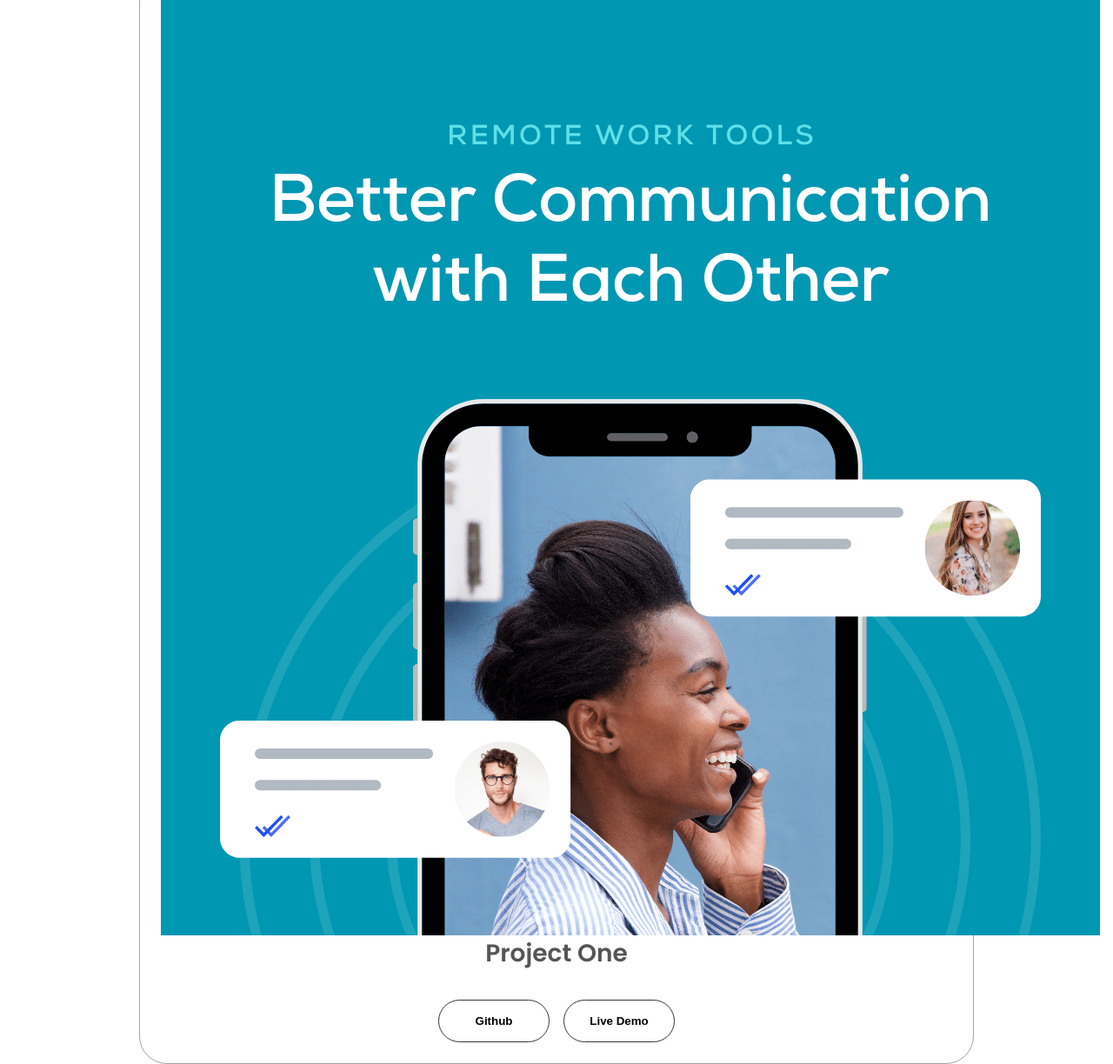
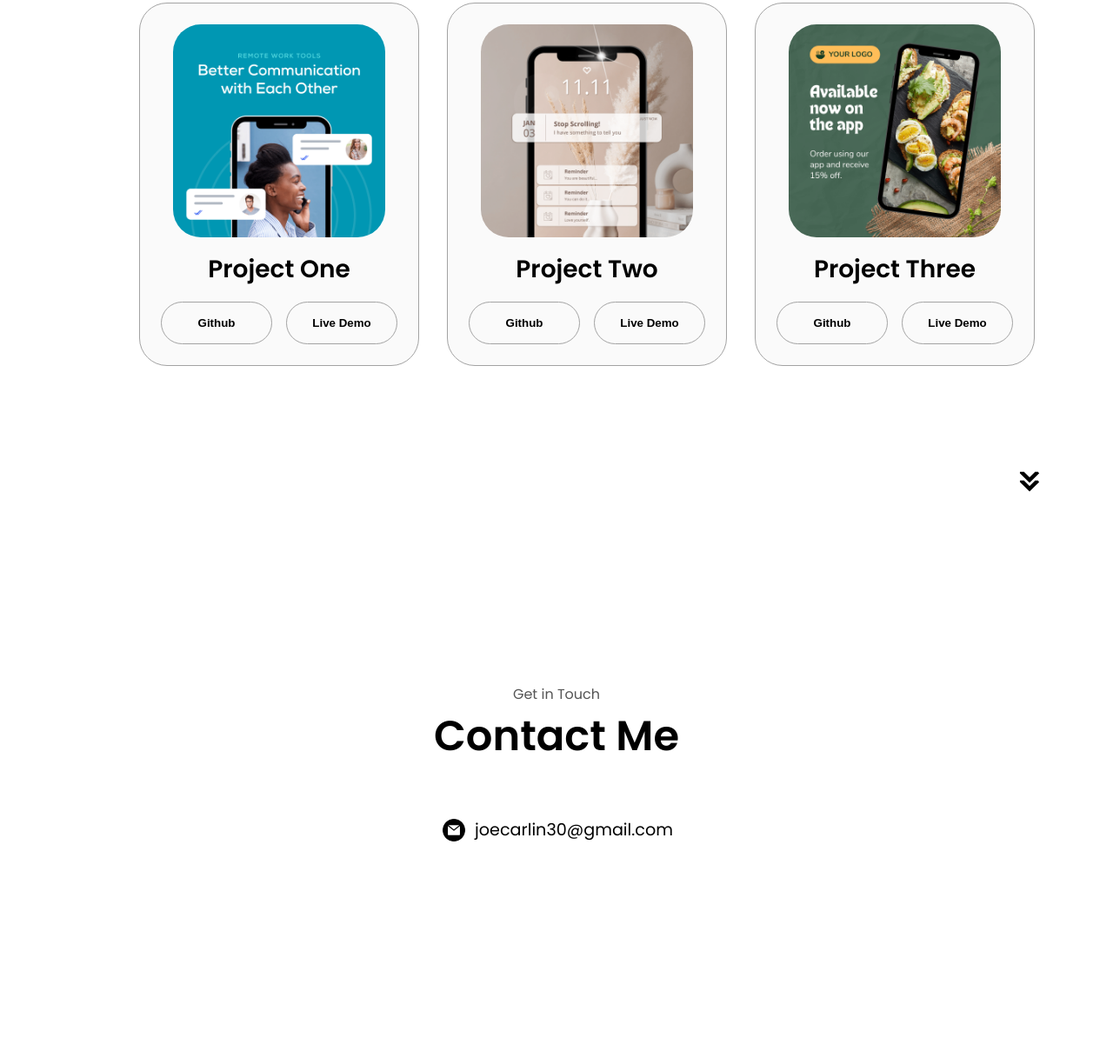
Before and after one commit to JoeCarlin/Portfolio-Website, a plain HTML site: page index.html in a window 1280 px wide. Shown: the part 2470-3694 px from the top of the page at 87% size. After the commit the page ends 3640 px from the top, so only its background shows below. Drawn offline with Linux system fonts and the light colour scheme.

Commit message:
Contact Section
Contact Section of my website

```diff
--- a/index.html
+++ b/index.html
@@ -96,21 +96,21 @@
                             <img src="./assets/checkmark.png" alt="Experience icon" class="icon">
                             <div>
                                 <h3>HTML</h3>
-                                <p>Beginner</p>
+                                <p>Basic</p>
                             </div>
                         </article>
                         <article>
                             <img src="./assets/checkmark.png" alt="Experience icon" class="icon">
                             <div>
                                 <h3>CSS</h3>
-                                <p>Beginner</p>
+                                <p>Basic</p>
                             </div>
                         </article>
                         <article>
                             <img src="./assets/checkmark.png" alt="Experience icon" class="icon">
                             <div>
                                 <h3>JavaScript</h3>
-                                <p>Beginner</p>
+                                <p>Basic</p>
                             </div>
                         </article>
                     </div>
@@ -170,6 +170,7 @@
         <p class="section__text__p1">Browse My Recent</p>
         <h1 class="title">Projects</h1>
         <div class="experience-details-container">
+            <div class="about-containers">
             <div class="details-container color-container">
                 <div class="article-container">
                     <img src="./assets/project-1.png" alt="Project 1" class="project-img">
@@ -184,6 +185,45 @@
                     </button>
                 </div>
             </div>
+            <div class="details-container color-container">
+                <div class="article-container">
+                    <img src="./assets/project-2.png" alt="Project 2" class="project-img">
+                </div>
+                <h2 class="experience-sub-title project-title">Project Two</h2>
+                <div class="btn-container">
+                    <button class="btn btn-color-2 project-btn" onclick="location.href='https://Github.com/'">
+                        Github
+                    </button>
+                    <button class="btn btn-color-2 project-btn" onclick="location.href='https://Github.com/'">
+                        Live Demo
+                    </button>
+                </div>
+            </div>
+            <div class="details-container color-container">
+                <div class="article-container">
+                    <img src="./assets/project-3.png" alt="Project 3" class="project-img">
+                </div>
+                <h2 class="experience-sub-title project-title">Project Three</h2>
+                <div class="btn-container">
+                    <button class="btn btn-color-2 project-btn" onclick="location.href='https://Github.com/'">
+                        Github
+                    </button>
+                    <button class="btn btn-color-2 project-btn" onclick="location.href='https://Github.com/'">
+                        Live Demo
+                    </button>
+                </div>
+            </div></div>
+        </div>
+        <img src="./assets/arrow.png" alt="Arrow icon" class="icon arrow" onclick="location.href='./#projects'">
+    </section>
+    <section id="contact">
+        <p class="section__text__p1">Get in Touch</p>
+        <h1 class="title">Contact Me</h1>
+        <div class="contact-info-upper-container">
+            <div class="contact-info-container">
+                <img src="./assets/email.png" alt="Email icon" class="icon contact-icon">
+                <p><a href="mailto:joecarlin30@gmail.com">joecarlin30@gmail.com</a></p>
+            </div>
         </div>
     </section>
     <script src="script.js"></script>
--- a/style.css
+++ b/style.css
@@ -348,3 +348,68 @@ article .icon {
 }
 
 /* PROJECTS SECTION */
+
+#projects {
+    position: relative;
+}
+
+.color-container {
+    border-color: rgb(163, 163, 163);
+    background: rgb(250, 250, 250);
+}
+
+.project-img {
+    border-radius: 2rem;
+    width: 90%;
+    height: 90%;
+}
+
+.project-title {
+    margin: 1rem;
+    color: black;
+}
+
+.project-btn {
+    color: black;
+    border-color: rgb(163, 163, 163);
+}
+
+/* CONTACT */
+
+#contact {
+    display: flex;
+    justify-content: center;
+    flex-direction: column;
+    height: 70vh;
+}
+
+.contact-info-upper-container {
+    display: flex;
+    justify-content: center;
+    border-radius: 2rem;
+    border: rgb(53, 53, 53) 0.1 rem solid;
+    border-color: rgb(163, 163, 163);
+    background: (250, 250, 250);
+    margin: 2rem auto;
+    padding: 0.5rem;
+}
+
+.contact-info-container {
+    display: flex;
+    align-items: center;
+    justify-content: center;
+    gap: 0.5rem;
+    margin: 1rem;
+}
+
+.contact-info-container p {
+    font-size: larger;
+}
+
+.contact-icon {
+    cursor: default;
+}
+
+.email-icon {
+    height: 2.5rem;
+}
```
